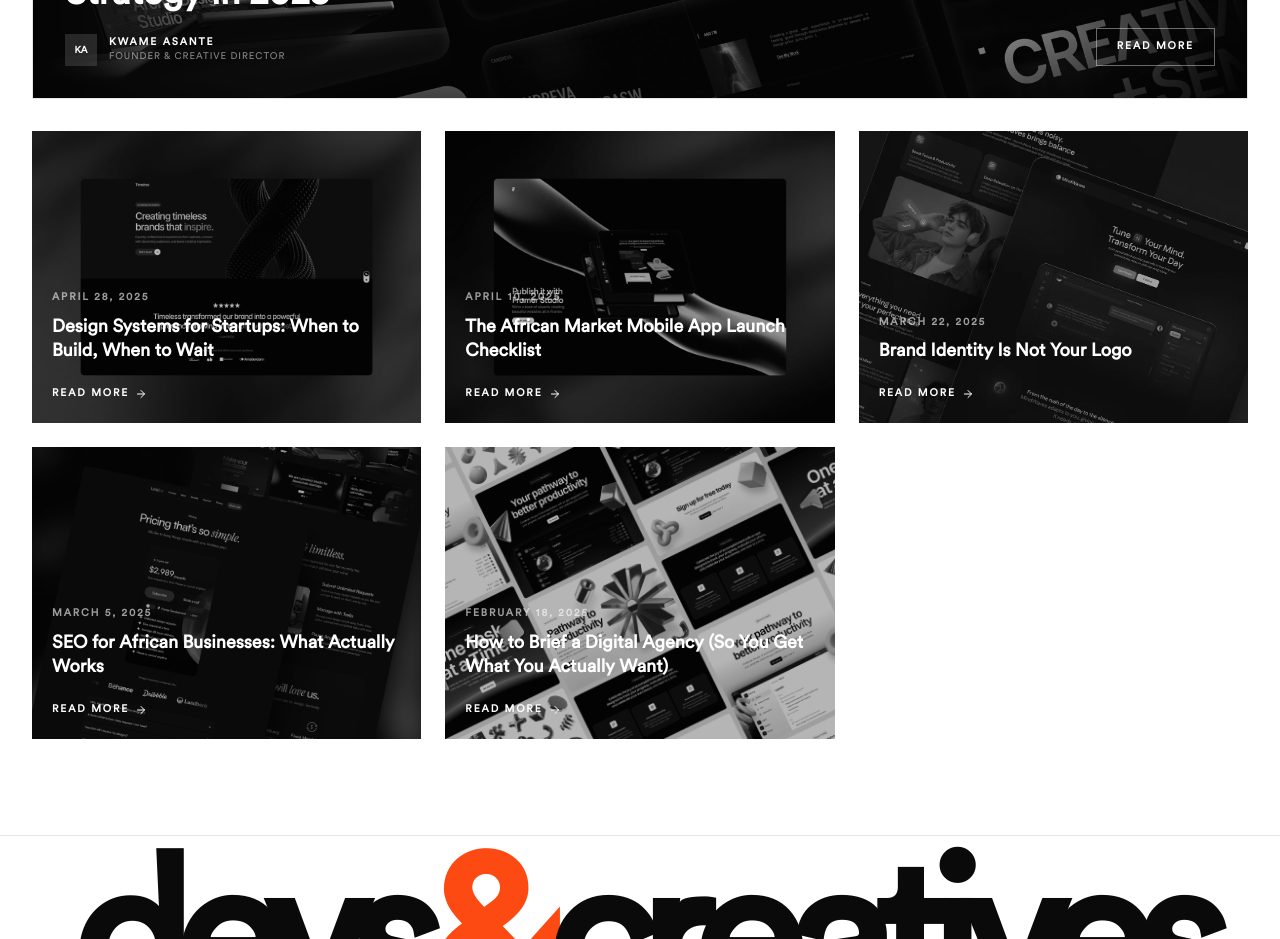
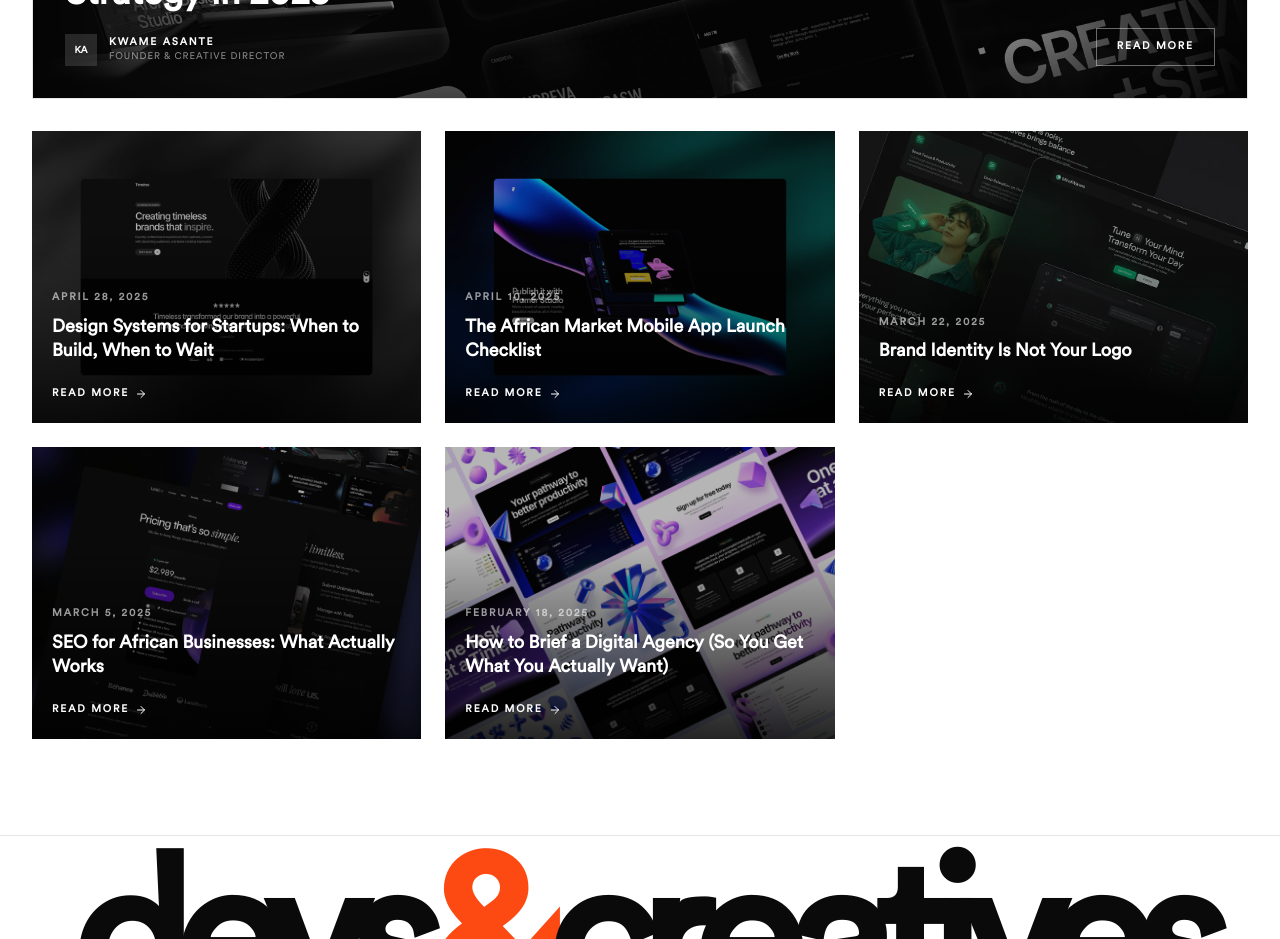
Before and after one commit to nanayawdev/nanayawdev, a Next.js app: page /resources in a window 1280 px wide. Shown: the part 840-1779 px from the top of the page. Built offline with nearby package versions, Linux system fonts and the light colour scheme.

Commit message:
feat: update image hover effect and add gradient scrim to resource cards

```diff
--- a/src/app/resources/page.tsx
+++ b/src/app/resources/page.tsx
@@ -116,9 +116,11 @@ export default function ResourcesPage() {
                     src={post.image}
                     alt={post.title}
                     fill
-                    className="object-cover grayscale transition duration-700 group-hover:grayscale-0"
+                    className="object-cover transition duration-700 group-hover:grayscale"
                   />
                   <div className="absolute inset-0 bg-foreground/30 group-hover:bg-foreground/10 transition-colors duration-500" />
+                  {/* Gradient scrim behind text */}
+                  <div className="absolute bottom-0 left-0 right-0 h-2/3 bg-gradient-to-t from-black/80 to-transparent" />
 
                   {/* Overlay content */}
                   <div className="absolute bottom-0 left-0 right-0 p-5">
```
